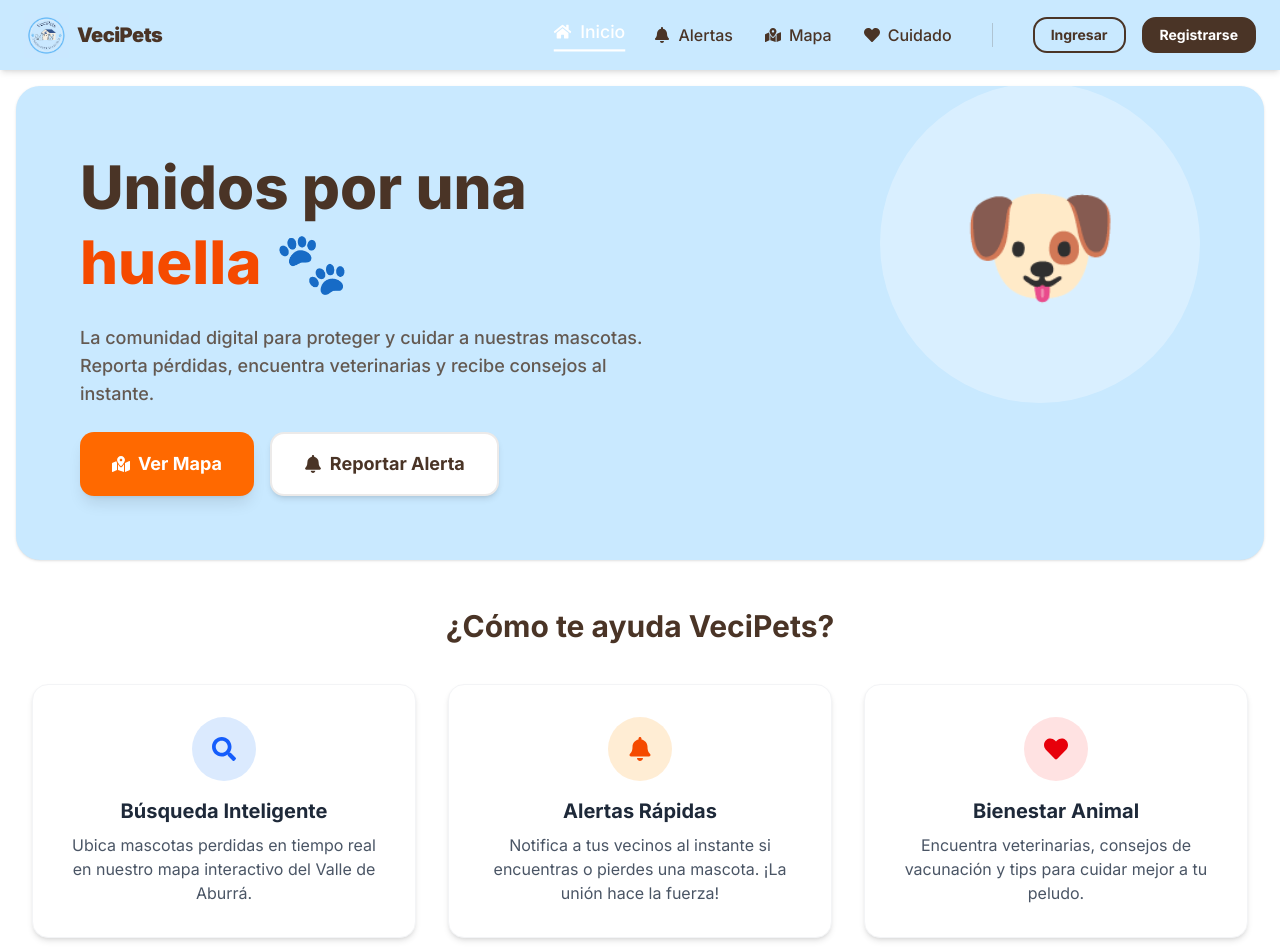
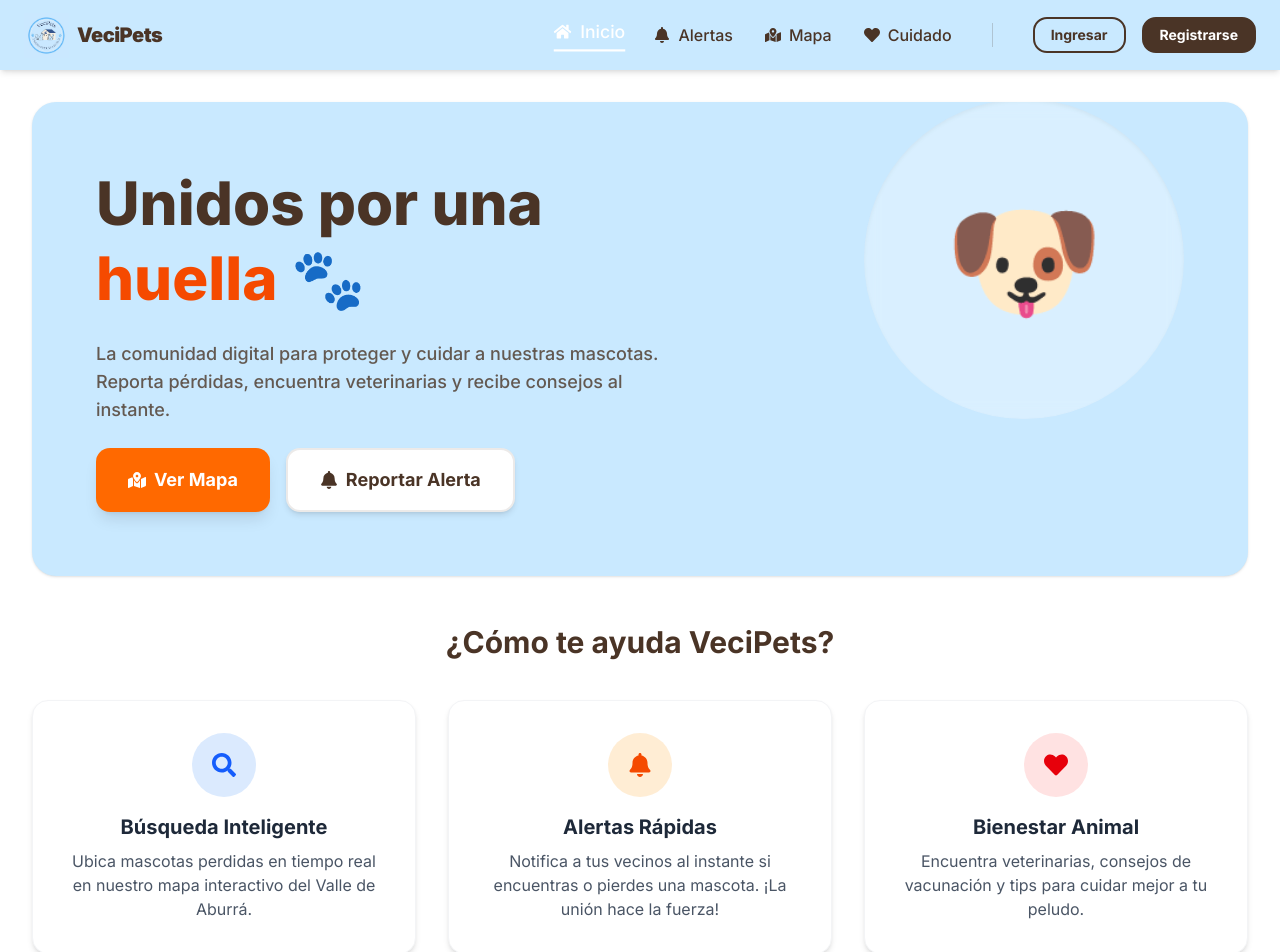
Before and after one commit to maximilianoosorio/proyecto_integrador_frontend, a Next.js app: page / in a window 1280 px wide. Shown: the top 952 px of the page. Built offline with nearby package versions, Linux system fonts and the light colour scheme; no server answers.

Commit message:
"Creacion de pagina de inicio, con tarjetas y caracteristicas"

```diff
--- a/app/page.tsx
+++ b/app/page.tsx
@@ -1,15 +1,20 @@
 import Link from "next/link";
 import { FaBell, FaHeart, FaMapMarkedAlt, FaSearch } from "react-icons/fa";
-// 1. IMPORTAMOS EL BOTÓN DE REGISTRO DE CLERK
+// Importamos el botón de registro de Clerk
 import { SignUpButton } from "@clerk/nextjs";
 
 export default function Home() {
   return (
     <div className="flex flex-col gap-12 pb-10">
 
-      {/* 1. SECCIÓN HERO (Bienvenida) */}
-      <section className="relative bg-[#C9E9FF] rounded-3xl overflow-hidden p-8 md:p-16 text-center md:text-left flex flex-col md:flex-row items-center justify-between shadow-sm">
-        <div className="max-w-xl space-y-6 z-10">
+      {/* 1. SECCIÓN HERO (Bienvenida)
+         - Agregamos 'relative z-0': Esto asegura que esta sección se quede en el "piso 0".
+           Así, tu Navbar (que está en el piso 50) siempre pasará por encima sin problemas.
+      */}
+      <section className="relative z-0 bg-[#C9E9FF] rounded-3xl overflow-hidden p-8 md:p-16 text-center md:text-left flex flex-col md:flex-row items-center justify-between shadow-sm mx-4 mt-4">
+
+        {/* Texto */}
+        <div className="max-w-xl space-y-6 relative z-10">
           <h1 className="text-4xl md:text-6xl font-extrabold text-[#4a3426] leading-tight">
             Unidos por una <span className="text-orange-600">huella</span> 🐾
           </h1>
@@ -17,86 +22,92 @@ export default function Home() {
             La comunidad digital para proteger y cuidar a nuestras mascotas.
             Reporta pérdidas, encuentra veterinarias y recibe consejos al instante.
           </p>
+
           <div className="flex flex-col sm:flex-row gap-4 justify-center md:justify-start">
             <Link
               href="/mapa"
-              className="bg-orange-500 text-white px-8 py-4 rounded-xl font-bold text-lg hover:bg-orange-600 transition shadow-lg flex items-center justify-center gap-2"
+              className="bg-orange-500 text-white px-8 py-4 rounded-xl font-bold text-lg hover:bg-orange-600 transition shadow-lg flex items-center justify-center gap-2 hover:scale-105 active:scale-95"
             >
               <FaMapMarkedAlt /> Ver Mapa
             </Link>
             <Link
               href="/reportar"
-              className="bg-white text-[#4a3426] px-8 py-4 rounded-xl font-bold text-lg hover:bg-gray-50 transition shadow-md border-2 border-[#4a3426]/10 flex items-center justify-center gap-2"
+              className="bg-white text-[#4a3426] px-8 py-4 rounded-xl font-bold text-lg hover:bg-gray-50 transition shadow-md border-2 border-[#4a3426]/10 flex items-center justify-center gap-2 hover:scale-105 active:scale-95"
             >
               <FaBell /> Reportar Alerta
             </Link>
           </div>
         </div>
 
-        <div className="hidden md:block relative w-80 h-80">
-           <div className="w-full h-full bg-white/30 rounded-full flex items-center justify-center text-9xl animate-bounce">
+        {/* Animación del Perro */}
+        <div className="hidden md:block relative w-80 h-80 mt-8 md:mt-0">
+           <div className="w-full h-full bg-white/30 rounded-full flex items-center justify-center text-9xl animate-bounce shadow-inner backdrop-blur-sm">
             🐶
            </div>
         </div>
       </section>
 
       {/* 2. CARACTERÍSTICAS PRINCIPALES */}
-      <section className="container mx-auto px-4">
+      <section className="container mx-auto px-4 relative z-0">
         <h2 className="text-3xl font-bold text-center text-[#4a3426] mb-10">
           ¿Cómo te ayuda VeciPets?
         </h2>
 
         <div className="grid grid-cols-1 md:grid-cols-3 gap-8">
-          {/* Tarjeta 1 */}
-          <div className="bg-white p-8 rounded-2xl shadow-md hover:shadow-xl transition border border-gray-100 text-center group">
-            <div className="bg-blue-100 w-16 h-16 rounded-full flex items-center justify-center mx-auto mb-4 group-hover:scale-110 transition">
-              <FaSearch className="text-blue-600 text-2xl" />
-            </div>
-            <h3 className="text-xl font-bold text-gray-800 mb-2">Búsqueda Inteligente</h3>
-            <p className="text-gray-600">
-              Ubica mascotas perdidas en tiempo real en nuestro mapa interactivo del Valle de Aburrá.
-            </p>
-          </div>
+          {/* Tarjeta 1 - Usamos un componente reutilizable abajo para limpiar código */}
+          <FeatureCard
+            icon={<FaSearch className="text-blue-600 text-2xl" />}
+            bgIcon="bg-blue-100"
+            title="Búsqueda Inteligente"
+            desc="Ubica mascotas perdidas en tiempo real en nuestro mapa interactivo del Valle de Aburrá."
+          />
 
           {/* Tarjeta 2 */}
-          <div className="bg-white p-8 rounded-2xl shadow-md hover:shadow-xl transition border border-gray-100 text-center group">
-            <div className="bg-orange-100 w-16 h-16 rounded-full flex items-center justify-center mx-auto mb-4 group-hover:scale-110 transition">
-              <FaBell className="text-orange-600 text-2xl" />
-            </div>
-            <h3 className="text-xl font-bold text-gray-800 mb-2">Alertas Rápidas</h3>
-            <p className="text-gray-600">
-              Notifica a tus vecinos al instante si encuentras o pierdes una mascota. ¡La unión hace la fuerza!
-            </p>
-          </div>
+          <FeatureCard
+            icon={<FaBell className="text-orange-600 text-2xl" />}
+            bgIcon="bg-orange-100"
+            title="Alertas Rápidas"
+            desc="Notifica a tus vecinos al instante si encuentras o pierdes una mascota. ¡La unión hace la fuerza!"
+          />
 
-          {/* Tarjeta 3*/}
-          <div className="bg-white p-8 rounded-2xl shadow-md hover:shadow-xl transition border border-gray-100 text-center group">
-            <div className="bg-red-100 w-16 h-16 rounded-full flex items-center justify-center mx-auto mb-4 group-hover:scale-110 transition">
-              <FaHeart className="text-red-600 text-2xl" />
-            </div>
-            <h3 className="text-xl font-bold text-gray-800 mb-2">Bienestar Animal</h3>
-            <p className="text-gray-600">
-              Encuentra veterinarias, consejos de vacunación y tips para cuidar mejor a tu peludo.
-            </p>
-          </div>
+          {/* Tarjeta 3 */}
+          <FeatureCard
+            icon={<FaHeart className="text-red-600 text-2xl" />}
+            bgIcon="bg-red-100"
+            title="Bienestar Animal"
+            desc="Encuentra veterinarias, consejos de vacunación y tips para cuidar mejor a tu peludo."
+          />
         </div>
       </section>
 
       {/* 3. LLAMADO A REGISTRO */}
-      <section className="bg-[#4a3426] text-white rounded-3xl p-10 text-center mx-4">
+      <section className="bg-[#4a3426] text-white rounded-3xl p-10 text-center mx-4 relative z-0 shadow-xl mb-4">
         <h2 className="text-3xl font-bold mb-4">¡Únete a la comunidad VeciPets!</h2>
         <p className="text-white/80 mb-8 max-w-2xl mx-auto">
           Somos más que una app, somos vecinos ayudando a vecinos.
           Regístrate hoy y ayuda a que ninguna mascota se quede sin hogar.
         </p>
+
         <SignUpButton mode="modal">
-          <button className="bg-[#C9E9FF] text-[#4a3426] px-8 py-3 rounded-full font-bold hover:bg-white transition transform hover:scale-105 shadow-lg">
+          <button className="bg-[#C9E9FF] text-[#4a3426] px-8 py-3 rounded-full font-bold hover:bg-white transition transform hover:scale-110 active:scale-95 shadow-lg border-2 border-transparent hover:border-[#4a3426]">
             Crear Cuenta Gratis
           </button>
         </SignUpButton>
-
       </section>
 
     </div>
   );
 }
+
+// --- Componente Auxiliar (Para no repetir código en las tarjetas) ---
+function FeatureCard({ icon, bgIcon, title, desc }: any) {
+  return (
+    <div className="bg-white p-8 rounded-2xl shadow-md hover:shadow-xl transition border border-gray-100 text-center group hover:-translate-y-2 duration-300">
+      <div className={`${bgIcon} w-16 h-16 rounded-full flex items-center justify-center mx-auto mb-4 group-hover:scale-110 transition`}>
+        {icon}
+      </div>
+      <h3 className="text-xl font-bold text-gray-800 mb-2">{title}</h3>
+      <p className="text-gray-600">{desc}</p>
+    </div>
+  );
+}
```
